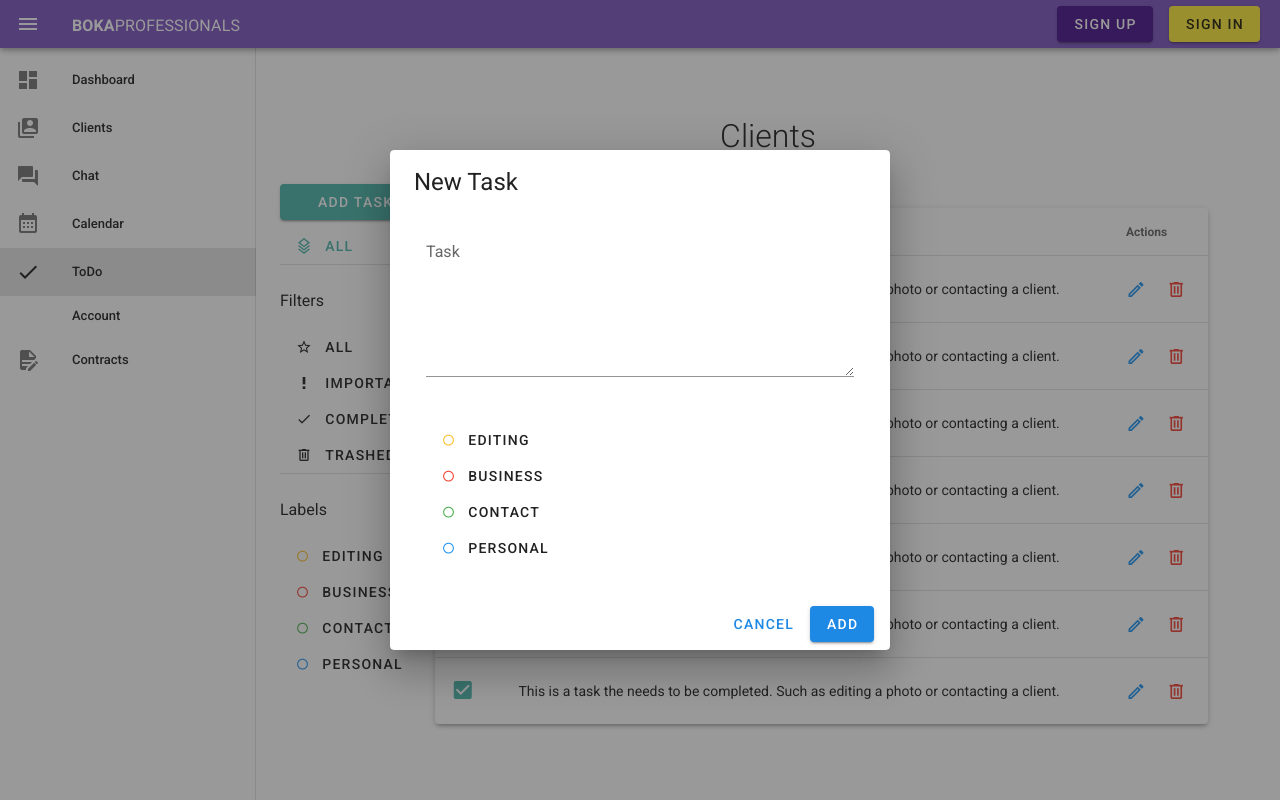
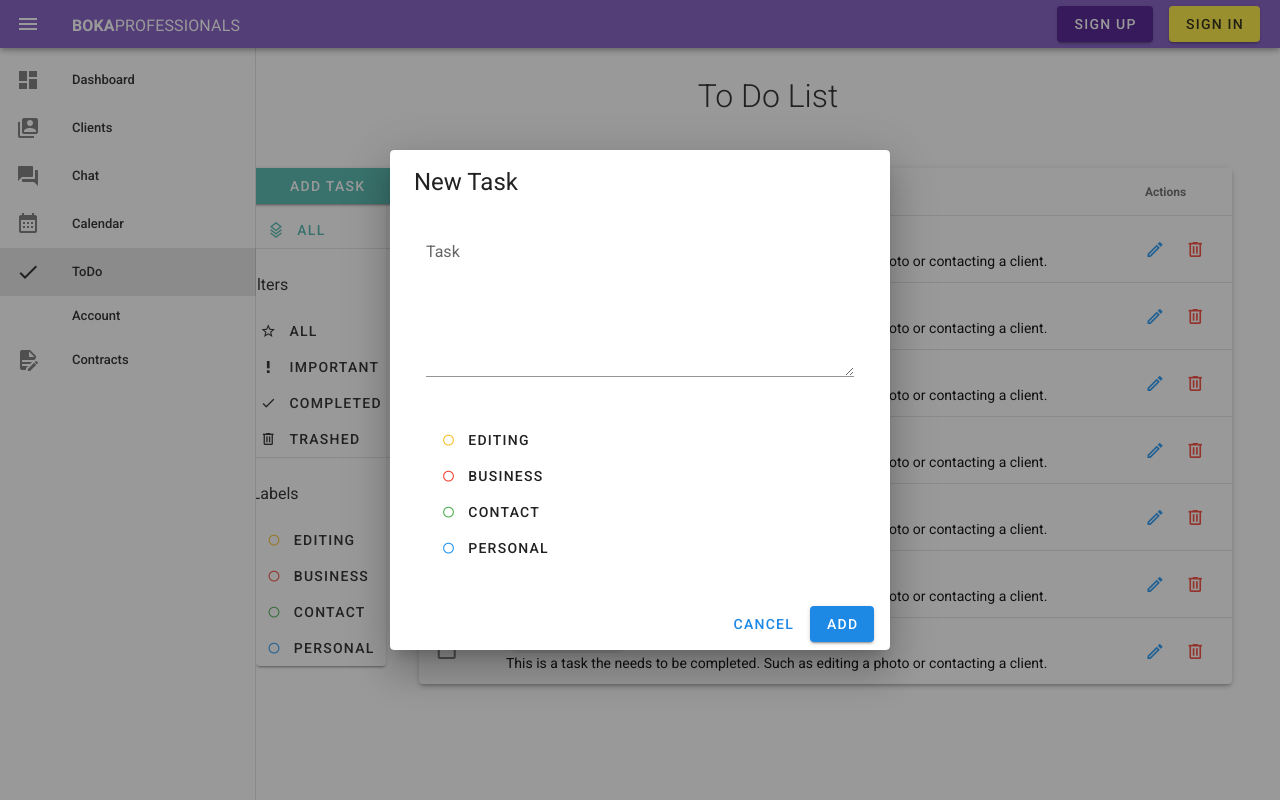
Before and after one commit to CobyYates/Boka, a Vue app: page /to-do in a window 1280 px wide. Both pictures are taken after a click on the button "ADD TASK". Built offline with nearby package versions, Linux system fonts and the light colour scheme; no server answers.

Commit message:
Worked on Home, ToDo, Footer - Added home page with hero parallax, reviews, categories - Added chips to todo list items - Added a few components (reviews, Footer for homepage)

```diff
--- a/package.json
+++ b/package.json
@@ -9,11 +9,11 @@
   },
   "dependencies": {
     "core-js": "^3.4.4",
-    "firebase": "^7.13.2",
+    "firebase": "^7.14.1",
     "vue": "^2.6.10",
     "vue-router": "^3.1.5",
     "vuetify": "^2.1.0",
-    "vuex": "^3.1.3"
+    "vuex": "^3.2.0"
   },
   "devDependencies": {
     "@vue/cli-plugin-babel": "^4.1.0",
--- a/src/App.vue
+++ b/src/App.vue
@@ -34,7 +34,7 @@
       <v-app-bar-nav-icon class="white--text" @click.stop="drawer = !drawer" />
       <!-- <img src="./assets/boka_logo_sm.png" alt="Boka Logo" class="mr-5 logo"> -->
       <v-toolbar-title class="mr-12 align-center">
-        <span class="subtitle-1 white--text"><strong>BOKA</strong><span>PROFESSIONALS</span></span>
+        <span class="subtitle-1 white--text" @click="this.$router.push('/')"><strong>BOKA</strong><span>PROFESSIONALS</span></span>
       </v-toolbar-title>
       <v-spacer />
       <v-row
@@ -65,8 +65,8 @@
       </v-row>
     </v-app-bar>
     <v-content>
-      <v-container class="fill-height">
-        <router-view/>
+      <v-container fluid class="mx-0 px-0 py-0">
+        <router-view class="px-0 py-0 mx-0"/>
       </v-container>
     </v-content>
   </v-app>
--- a/src/components/Dashboard/ToDo.vue
+++ b/src/components/Dashboard/ToDo.vue
@@ -1,8 +1,9 @@
 <template>
   <v-container class="text-center pt-0">
-    <h1 class="text-center py-6 font-weight-light">Clients</h1>
+    <h1 class="text-center py-6 font-weight-light">To Do List</h1>
     <v-row>
-      <v-col cols="2" class="pr-0 mr-0 filters" background-color="red">
+        <v-col cols="2" class="pr-0 mr-0 filters">
+      <v-card class="mt-6 d-flex flex-column align-center" width="80%">
           <v-row>
             <v-col class="d-flex flex-column align-start pr-0 mr-0">
               <v-dialog v-model="dialog" max-width="500px" persistent>
@@ -26,19 +27,19 @@
                       <v-row>
                         <v-col cols="12" sm="12" md="12">
                           <v-textarea
-                          v-model="editedItem.todo"
+                            v-model="editedItem.text"
                             label="Task"
                           ></v-textarea>
                         </v-col>
                       </v-row>
                       <v-row>
                         <v-col cols="12" sm="6" md="6">
-                        <!-- <p>Labels</p> -->
                           <div class="d-flex flex-column align-start">
                             <v-btn
                               v-for="label in labels"
-                                :key="label" text
-                                @click="addLabel(label)"
+                              :key="label.i"
+                              text
+                              @click="addLabel(label, editedItem)"
                               ><v-icon
                                 size="small"
                                 :color="label.color"
@@ -47,7 +48,6 @@
                               >{{ label.text }}</v-btn
                             >
                           </div>
-
                         </v-col>
                       </v-row>
                     </v-container>
@@ -74,9 +74,8 @@
           <v-row>
             <v-col class="d-flex flex-column align-start">
               <p>Filters</p>
-            <v-btn text v-for="filter in filters" :key="filter">
-              <v-icon size="medium" class="pr-3">
-                {{ filter.icon }} </v-icon
+              <v-btn text v-for="filter in filters" :key="filter.i">
+                <v-icon size="medium" class="pr-3"> {{ filter.icon }} </v-icon
                 >{{ filter.text }}</v-btn
               >
               <v-divider width="150"></v-divider>
@@ -85,11 +84,14 @@
           <v-row>
             <v-col class="d-flex flex-column align-start">
               <p>Labels</p>
-            <v-btn v-for="label in labels" :key="label" text>
-                <v-icon size="small" :color="label.color" class="pr-3">mdi-checkbox-blank-circle-outline</v-icon>{{ label.text }}
+              <v-btn v-for="label in labels" :key="label.i" text>
+                <v-icon size="small" :color="label.color" class="pr-3"
+                  >mdi-checkbox-blank-circle-outline</v-icon
+                >{{ label.text }}
               </v-btn>
             </v-col>
           </v-row>
+      </v-card>
         </v-col>
       <v-col cols="10" class="pl-0 ml-0">
         <v-data-table
@@ -97,11 +99,27 @@
           :items="clients"
           :sort-by="['approval']"
           :sort-desc="[true, false]"
-          hide-default-footer="true"
+          hide-default-footer
           class="elevation-3 mx-12 my-6 pl-0 ml-0"
         >
           <template v-slot:item.checkbox="{ item }">
-            <v-checkbox v-model="item.status" color="teal lighten-2"></v-checkbox>
+            <v-checkbox
+              v-model="item.status"
+              color="teal lighten-2"
+            ></v-checkbox>
+          </template>
+
+          <template v-slot:item.text="{ item }">
+            <v-chip small v-for="label in item.labels" :key="label.i" class="mr-3" color="grey lighten-3">
+              <div class="d-flex align-baseline my-0">
+                <v-icon :color="labelColor(label)" x-small class="mr-2">mdi-checkbox-blank-circle-outline</v-icon>
+                <p class="my-0 overline">{{label}}</p>
+              </div>
+            </v-chip>
+            <div
+              :class="(item.status && 'grey--text') || 'black--text'"
+              v-text="item.text">
+            </div>
           </template>
 
           <template v-slot:item.action="{ item }">
@@ -129,38 +147,33 @@ export default {
     dialog: false,
     headers: [
       { text: "", value: `checkbox`, sortable: false },
-      { text: "Todo", value: "todo", sortable: false },
-      { text: "Actions", value: "action", sortable: false }
+      { text: "Todo", value: "text", sortable: false },
+      { text: "Actions", value: "action", sortable: false },
     ],
     clients: [],
     editedIndex: -1,
     editedItem: {
-      todo: ""
+      text: "",
     },
     defaultItem: {
-      todo: ""
-    }
+      text: "",
+    },
   }),
   computed: {
     formTitle() {
       return this.editedIndex === "Approve client";
-    }
+    },
   },
   watch: {
     dialog(val) {
       val || this.close();
-    }
+    },
   },
   created() {
     this.initialize();
   },
   methods: {
     getColor(approve) {
-      // if (approval === true) return 'red'
-      // else if (approval === false) return 'orange'
-      // else return 'green'
-      // console.log(approve)
-      // console.log((clients[0].totalPayment/clients[0].payments) * 100)
       return approve ? "green" : "red";
     },
     getApproved(approval) {
@@ -176,69 +189,76 @@ export default {
         return "orange";
       }
     },
+    labelColor(label) {
+      if (label === "editing" || label === "Editing") {return "yellow darken-2"}
+      if (label === "business" || label === "Business") {return "red"}
+      if (label === "contact" || label === "Contact") {return "green"}
+      if (label === "personal" || label === "Personal") {return "blue"}
+
+    },
     initialize() {
       (this.clients = [
         {
-          todo:
+          text:
             "This is a task the needs to be completed. Such as editing a photo or contacting a client.",
           signUp: "3/1/20",
-          label: "editing",
-          status: true
+          labels: ["editing", "business"],
+          status: false,
         },
         {
-          todo:
+          text:
             "This is a task the needs to be completed. Such as editing a photo or contacting a client.",
           signUp: "3/1/20",
-          label: "editing",
-          status: true
+          labels: ["editing"],
+          status: false,
         },
         {
-          todo:
+          text:
             "This is a task the needs to be completed. Such as editing a photo or contacting a client.",
           signUp: "3/1/20",
-          label: "business",
-          status: true
+          labels: ["business"],
+          status: false,
         },
         {
-          todo:
+          text:
             "This is a task the needs to be completed. Such as editing a photo or contacting a client.",
           signUp: "3/1/20",
-          label: "contact",
-          status: true
+          labels: ["contact"],
+          status: false,
         },
         {
-          todo:
+          text:
             "This is a task the needs to be completed. Such as editing a photo or contacting a client.",
           signUp: "3/1/20",
-          label: "editing",
-          status: true
+          labels: ["editing"],
+          status: false,
         },
         {
-          todo:
+          text:
             "This is a task the needs to be completed. Such as editing a photo or contacting a client.",
           signUp: "3/1/20",
-          label: "contact",
-          status: true
+          labels: ["contact"],
+          status: false,
         },
         {
-          todo:
+          text:
             "This is a task the needs to be completed. Such as editing a photo or contacting a client.",
           signUp: "3/1/20",
-          label: "personal",
-          status: true
-        }
+          labels: ["personal"],
+          status: false,
+        },
       ]),
         (this.labels = [
           { color: "yellow darken-2", text: "Editing" },
           { color: "red", text: "Business" },
           { color: "green", text: "Contact" },
-          { color: "blue", text: "Personal" }
+          { color: "blue", text: "Personal" },
         ]),
         (this.filters = [
           { text: "all", icon: "mdi-star-outline" },
           { text: "important", icon: "mdi-exclamation-thick" },
           { text: "completed", icon: "mdi-check" },
-          { text: "trashed", icon: "mdi-trash-can-outline" }
+          { text: "trashed", icon: "mdi-trash-can-outline" },
         ]);
     },
     editItem(item) {
@@ -251,8 +271,9 @@ export default {
       confirm("Are you sure you want to delete this task?") &&
         this.clients.splice(index, 1);
     },
-    addLabel(label) {
-        this.item.label.push(label)
+    addLabel(label, item) {
+      this.editedIndex = this.clients.indexOf(item);
+      this.clients[this.editedIndex].labels.push(label);
     },
     close() {
       this.dialog = false;
@@ -270,11 +291,9 @@ export default {
         this.clients.push(this.editedItem);
       }
       this.close();
-    }
-  }
+    },
+  },
 };
 </script>
 
-<style>
-
-</style>
+<style></style>
--- /dev/null
+++ b/src/components/Pieces/Footer.vue
@@ -0,0 +1,81 @@
+<template>
+  <v-container fluid class="mt-12 pt-12">
+    <v-footer dark padless>
+      <v-card
+        flat
+        tile
+        class="deep-purple lighten-1 white--text text-center"
+        width="100%"
+      >
+        <v-card-text>
+          <v-btn
+            v-for="icon in icons"
+            :key="icon"
+            class="mx-4 white--text"
+            icon
+          >
+            <v-icon size="35px">{{ icon.icon }}</v-icon>
+          </v-btn>
+        </v-card-text>
+
+        <v-card-text class="white--text pt-0">
+          <v-row>
+            <v-col v-for="(column, i) in footerColumns" :key="i">
+              <p class="body-1 font-weight-medium">{{ column.col[0].header }}</p>
+              <p v-for="item in column.col" :key="item.i">{{ item.text }}</p>
+            </v-col>
+          </v-row>
+        </v-card-text>
+
+        <v-divider></v-divider>
+
+        <v-card-text class="white--text">
+           {{ new Date().getFullYear() }} — <strong>BOKA</strong>
+        </v-card-text>
+      </v-card>
+    </v-footer>
+  </v-container>
+</template>
+
+<script>
+export default {
+  data: () => ({
+    icons: [
+      { icon: "mdi-facebook" },
+      { icon: "mdi-twitter" },
+      { icon: "mdi-google-plus" },
+      { icon: "mdi-linkedin" },
+      { icon: "mdi-instagram" },
+    ],
+    footerColumns: [
+      {
+        col: [
+          { header: "Contact" },
+          { text: "lorem ipsum" },
+          { text: "lorem ipsum" },
+          { text: "lorem ipsum" },
+          { text: "lorem ipsum" },
+        ],
+      },
+      {
+        col: [
+          { header: "Links" },
+          { text: "lorem ipsum" },
+          { text: "lorem ipsum" },
+          { text: "lorem ipsum" },
+          { text: "lorem ipsum" },
+        ],
+      },
+      {
+        col: [
+          { header: "Footer" },
+          { text: "lorem ipsum" },
+          { text: "lorem ipsum" },
+          { text: "lorem ipsum" },
+          { text: "lorem ipsum" },
+        ],
+      },
+    ],
+  }),
+};
+</script>
--- /dev/null
+++ b/src/components/Pieces/HomeReviews.vue
@@ -0,0 +1,36 @@
+<template>
+  <v-container>
+      <v-row>
+        <v-col cols="2" v-for="review in reviews" :key="review.i" class="mx-auto">
+          <div class="text-center d-flex flex-column justify-center">
+              <v-avatar class="mx-auto mt-6"><img :src="review.imgURL" /></v-avatar>
+              <p class="title mt-3 mb-0">{{ review.name }}</p>
+              <v-rating
+                color="yellow darken-3"
+                value="5"/>
+              <v-text>{{review.text}}</v-text>
+          </div>
+        </v-col>
+      </v-row>
+
+  </v-container>
+</template>
+
+<script>
+export default {
+    data () {
+        return {
+            reviews: [
+                { name: 'Diana', rating: '5', text: 'I was able to quickly find a great photographer for my wedding. The process was easy and I felt comfortable and not pressured to contact our photographer.', imgURL: 'https://cdn.vuetifyjs.com/images/john.jpg' },
+                { name: 'Terry', rating: '5', text: 'I was able to quickly find a great photographer for my wedding. The process was easy and I felt comfortable and not pressured to contact our photographer.', imgURL: 'https://cdn.vuetifyjs.com/images/john.jpg' },
+                { name: 'Terry', rating: '5', text: 'I was able to quickly find a great photographer for my wedding. The process was easy and I felt comfortable and not pressured to contact our photographer.', imgURL: 'https://cdn.vuetifyjs.com/images/john.jpg' },
+                { name: 'Heather', rating: '5', text: 'I was able to quickly find a great photographer for my wedding. The process was easy and I felt comfortable and not pressured to contact our photographer.', imgURL: 'https://cdn.vuetifyjs.com/images/john.jpg' },
+            ]
+        }
+    }
+}
+</script>
+
+<style scoped>
+
+</style>
--- /dev/null
+++ b/src/views/Home.vue
@@ -0,0 +1,77 @@
+<template>
+  <v-container fluid>
+    <v-parallax
+      height="900"
+      class="mb-8"
+      src="https://images.pexels.com/photos/821944/pexels-photo-821944.jpeg?auto=compress&cs=tinysrgb&dpr=2&h=750&w=1260">
+      <v-overlay absolute>
+        <div class="d-flex align-center justify-center">
+            <v-row>
+                <v-col cols="8" class="mx-0 px-0">
+                    <p class="display-3 font-weight-medium white--text text-center">
+                        Welcome to BOKA
+                    </p>
+                </v-col>
+            </v-row>
+        </div>
+      </v-overlay>
+    </v-parallax>
+
+    <v-container fluid id="types">
+        <v-row>
+            <div class="d-flex mx-auto my-12">
+                <v-col v-for="type in types" :key="type.i" class="mx-auto">
+                    <v-card
+                        width="300"
+                        elevation="12">
+                        <v-img
+                            :src="type.image"
+                            height="300" />
+                        <p class="display-1 text-center py-4">{{ type.text }}</p>
+                    </v-card>
+                </v-col>
+            </div>
+        </v-row>
+    </v-container>
+
+
+    <v-row>
+        <div class="d-flex justify-center justify-space-between mx-auto">
+            <Reviews />
+        </div>
+    </v-row>
+
+    <Footer />
+  </v-container>
+</template>
+
+<script>
+import Footer from '../components/Pieces/Footer'
+import Reviews from '../components/Pieces/HomeReviews'
+export default {
+    components:{
+        Footer,
+        Reviews
+    },
+    data () {
+        return {
+            types: [
+                { image: 'https://images.pexels.com/photos/66134/pexels-photo-66134.jpeg?auto=compress&cs=tinysrgb&dpr=2&h=750&w=1260', text: 'Videography', to: '' },
+                { image: 'https://images.pexels.com/photos/2792116/pexels-photo-2792116.jpeg?auto=compress&cs=tinysrgb&dpr=1&w=500', text: 'Photography', to: '' },
+                { image: 'https://images.pexels.com/photos/1998439/pexels-photo-1998439.jpeg?auto=compress&cs=tinysrgb&dpr=2&h=750&w=1260', text: 'Drone', to: '' },
+                { image: 'https://images.pexels.com/photos/3278129/pexels-photo-3278129.jpeg?auto=compress&cs=tinysrgb&dpr=2&h=750&w=1260', text: 'Editing', to: '' },
+            ]
+        }
+    }
+}
+</script>
+
+<style scoped>
+#hero {
+    height: 1200px;
+}
+
+#types {
+    background-color: grey;
+}
+</style>
```
Also changed, not shown: src/routes.js (+6 -4 lines), 2 other files (tests, documents, lock files or other folders). Lines whose indentation alone changed are shown as unchanged.
